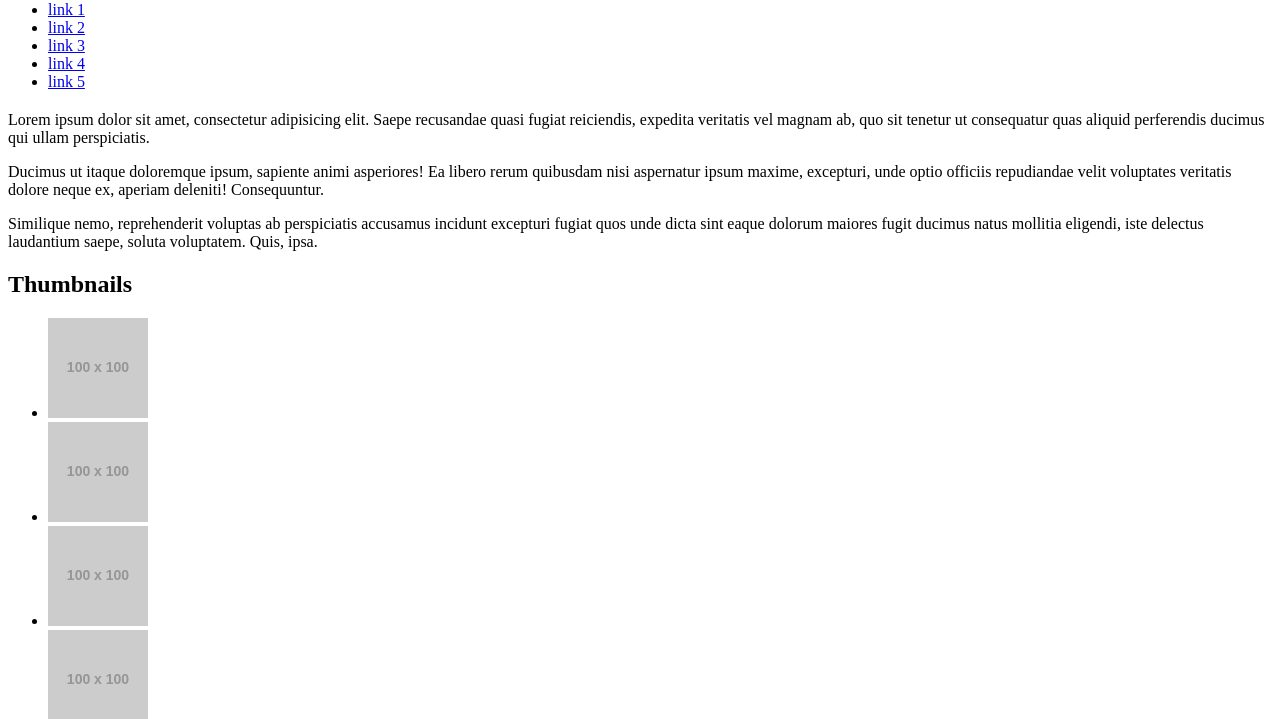
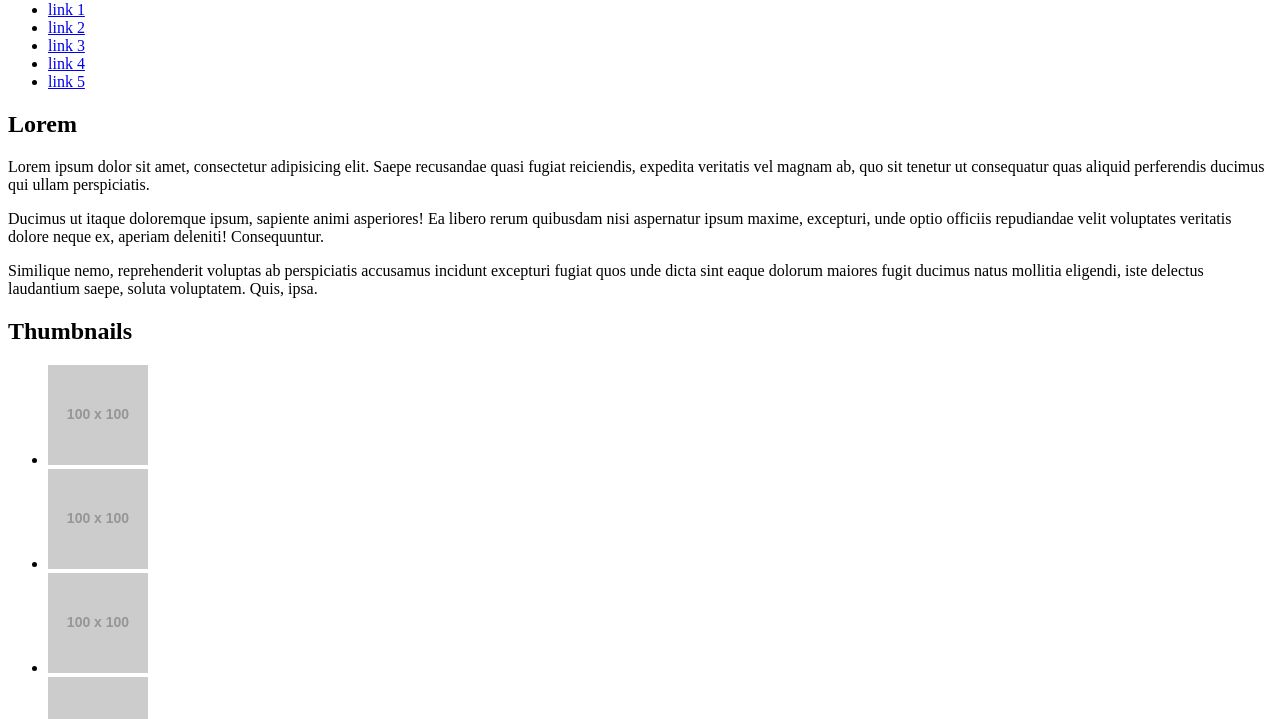
Before and after one commit to karu2332/emmet, a plain HTML site: page index.html in a window 1280 px wide. Shown: the part 79-798 px from the top of the page. Drawn offline with Linux system fonts and the light colour scheme; placeholder pictures from the web are drawn by us.

Commit message:
change h2 tag

```diff
--- a/index.html
+++ b/index.html
@@ -26,7 +26,7 @@
 
   <!-- main>h2+p*3>lorem -->
   <main>
-    <h2></h2>
+    <h2>Lorem</h2>
     <p>Lorem ipsum dolor sit amet, consectetur adipisicing elit. Saepe recusandae quasi fugiat reiciendis, expedita veritatis vel magnam ab, quo sit tenetur ut consequatur quas aliquid perferendis ducimus qui ullam perspiciatis.</p>
     <p>Ducimus ut itaque doloremque ipsum, sapiente animi asperiores! Ea libero rerum quibusdam nisi aspernatur ipsum maxime, excepturi, unde optio officiis repudiandae velit voluptates veritatis dolore neque ex, aperiam deleniti! Consequuntur.</p>
     <p>Similique nemo, reprehenderit voluptas ab perspiciatis accusamus incidunt excepturi fugiat quos unde dicta sint eaque dolorum maiores fugit ducimus natus mollitia eligendi, iste delectus laudantium saepe, soluta voluptatem. Quis, ipsa.</p>
```
